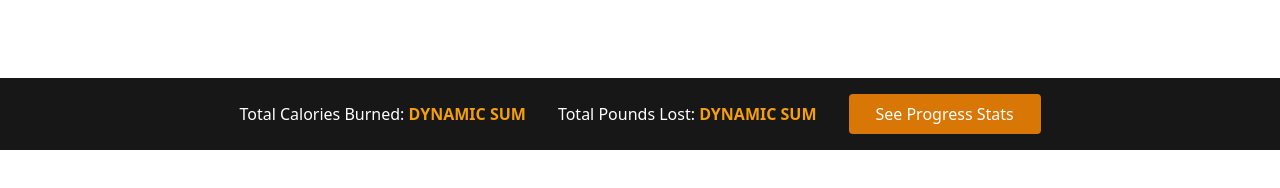
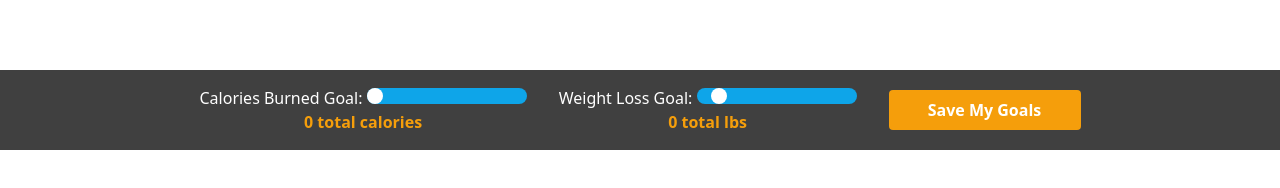
Before and after one commit to TechTitansGeaux/MyFitFix, a React app: page /home in a window 1280 px wide. Shown: the part 650-838 px from the top of the page. Built offline with nearby package versions, Linux system fonts and the light colour scheme; no server answers; the HTML template or start-up script is replaced by a standard one.

Commit message:
update conditional fixed goals v. show stats bar AND updated slider on Goals.jsx

```diff
--- a/client/src/MainPage/Goals.jsx
+++ b/client/src/MainPage/Goals.jsx
@@ -1,6 +1,7 @@
 import axios from "axios";
 import React from "react";
 import { useNavigate } from "react-router-dom";
+import { useState } from 'react';
 
 
 const Goals = ({
@@ -12,7 +13,78 @@ const Goals = ({
 }) => {
   // Navigate to Home page
   const navigate = useNavigate();
+  const [showGoals, setShowGoals] = useState(false);
+  const [showInput, setShowInput] = useState(true);
+
+  const initialSliderState = {
+    calorieSlider: 0,
+    weightSlider: 0
+  };
+
+  const [sliderNumber, setSliderNumber] = useState(initialSliderState);
+
+  const handleChangeSlider = (e) => {
+    setSliderNumber({ ...sliderNumber, [e.target.name]: e.target.value});
+  }
+
+
+  const submitGoals = () => {
+    console.log('Goals Saved')
+    setShowGoals(!showGoals);
+    setShowInput(!showGoals);
+  }
+
+
   return (
+    <>
+      {showInput && (
+        <div className="alert alert-dismissible fade show fixed bottom-0 right-0 left-0 z-[1030] w-full items-center justify-between bg-neutral-700 py-4 px-6 text-center text-white">
+          <div className="flex-hori center-content">
+            <div className="margin-hori-sm">
+              Calories Burned Goal:{" "}
+              <span>
+                <input
+                  type="range"
+                  id="calorieSlider"
+                  name="calorieSlider"
+                  min="0"
+                  max="10000"
+                  onChange={handleChangeSlider}
+                />
+              </span>
+              <h3 className="text-amber-500 font-semibold">
+                {sliderNumber.calorieSlider} total calories
+              </h3>
+            </div>
+            <div className="margin-hori-sm">
+              Weight Loss Goal:{" "}
+              <span>
+                <input
+                  type="range"
+                  id="weightSlider"
+                  name="weightSlider"
+                  min="0"
+                  max="500"
+                  onChange={handleChangeSlider}
+                />
+              </span>
+              <h3 className="text-amber-500 font-semibold">
+                {sliderNumber.weightSlider} total lbs
+              </h3>
+            </div>
+            <button
+              className="margin-hori-sm py-2 focus:outline-none dark:text-white justify-start hover:text-white focus:bg-sky-500 bg-amber-500 focus:text-white font-semibold hover:bg-sky-500 text-white rounded items-center space-x-6 w-48 min-h-max"
+              onClick={() => {
+                // scroll to progress view OR navigate back to home dashboard
+                submitGoals();
+              }}
+            >
+              Save My Goals
+            </button>
+          </div>
+        </div>
+      )}
+      {showGoals && (
         <div className="alert alert-dismissible fade show fixed bottom-0 right-0 left-0 z-[1030] w-full items-center justify-between bg-neutral-900 py-4 px-6 text-center text-white">
           <div className="flex-hori center-content">
             <div className="margin-hori-sm">
@@ -24,7 +96,7 @@ const Goals = ({
               <span className="text-amber-500 font-semibold">DYNAMIC SUM</span>
             </div>
             <button
-          className="margin-hori-sm py-2 focus:outline-none dark:text-white justify-start hover:text-white focus:bg-sky-500 bg-amber-600	 focus:text-white hover:bg-sky-500 text-white rounded items-center space-x-6 w-48 min-h-max"
+              className="margin-hori-sm py-2 focus:outline-none dark:text-white justify-start hover:text-white focus:bg-sky-500 bg-amber-500 focus:text-white font-semibold hover:bg-sky-500 text-white rounded items-center space-x-6 w-48 min-h-max"
               onClick={() => {
                 // scroll to progress view OR navigate back to home dashboard
                 handleScrollClick() || navigate("/home");
@@ -34,6 +106,8 @@ const Goals = ({
             </button>
           </div>
         </div>
+      )}
+    </>
   );
 };
 
--- a/client/src/style.css
+++ b/client/src/style.css
@@ -2,7 +2,7 @@
 @import "tailwindcss/components";
 @import "tailwindcss/utilities";
 
-/* GLOBAL */
+/* ///// GLOBAL */
 .flex-hori {
   display: flex;
 }
@@ -24,7 +24,87 @@ section {
   margin: 4em auto;
 }
 
-/* MEDIA QUERIES */
+
+/* ///// HOME DASHBOARD */
+/* RANGE SLIDERS */
+/*********** Baseline, reset styles ***********/
+input[type="range"] {
+  -webkit-appearance: none;
+  appearance: none;
+  background: transparent;
+  cursor: pointer;
+  width: 25rem;
+}
+
+/* Removes default focus */
+input[type="range"]:focus {
+  outline: none;
+}
+
+/*********** Baseline, reset styles ***********/
+input[type="range"] {
+  -webkit-appearance: none;
+  appearance: none;
+  background: transparent;
+  cursor: pointer;
+  width: 10rem;
+}
+
+/* Removes default focus */
+input[type="range"]:focus {
+  outline: none;
+}
+
+/******** Chrome, Safari, Opera and Edge Chromium styles ********/
+/* slider track */
+input[type="range"]::-webkit-slider-runnable-track {
+  background-color: #0ea5e9;
+  border-radius: 0.5rem;
+  height: 1rem;
+}
+
+/* slider thumb */
+input[type="range"]::-webkit-slider-thumb {
+  -webkit-appearance: none;
+  /* Override default look */
+  appearance: none;
+  margin-top: 0px;
+  /* Centers thumb on the track */
+  background-color: #ffffff;
+  border-radius: 0.5rem;
+  height: 1rem;
+  width: 1rem;
+}
+
+input[type="range"]:focus::-webkit-slider-thumb {
+  outline: 1px solid #ffffff;
+  outline-offset: 0.125rem;
+}
+
+/*********** Firefox styles ***********/
+/* slider track */
+input[type="range"]::-moz-range-track {
+  background-color: #0ea5e9;
+  border-radius: 0.5rem;
+  height: 1rem;
+}
+
+/* slider thumb */
+input[type="range"]::-moz-range-thumb {
+  background-color: #ffffff;
+  border: none;
+  /*Removes extra border that FF applies*/
+  border-radius: 0.5rem;
+  height: 1rem;
+  width: 1rem;
+}
+
+input[type="range"]:focus::-moz-range-thumb {
+  outline: 1px solid #ffffff;
+  outline-offset: 0.125rem;
+}
+
+/* ///// MEDIA QUERIES */
 @media screen and (max-width: 520) {
   .flex-hori {
     flex-direction: column;
```
Lines whose indentation alone changed are shown as unchanged.
